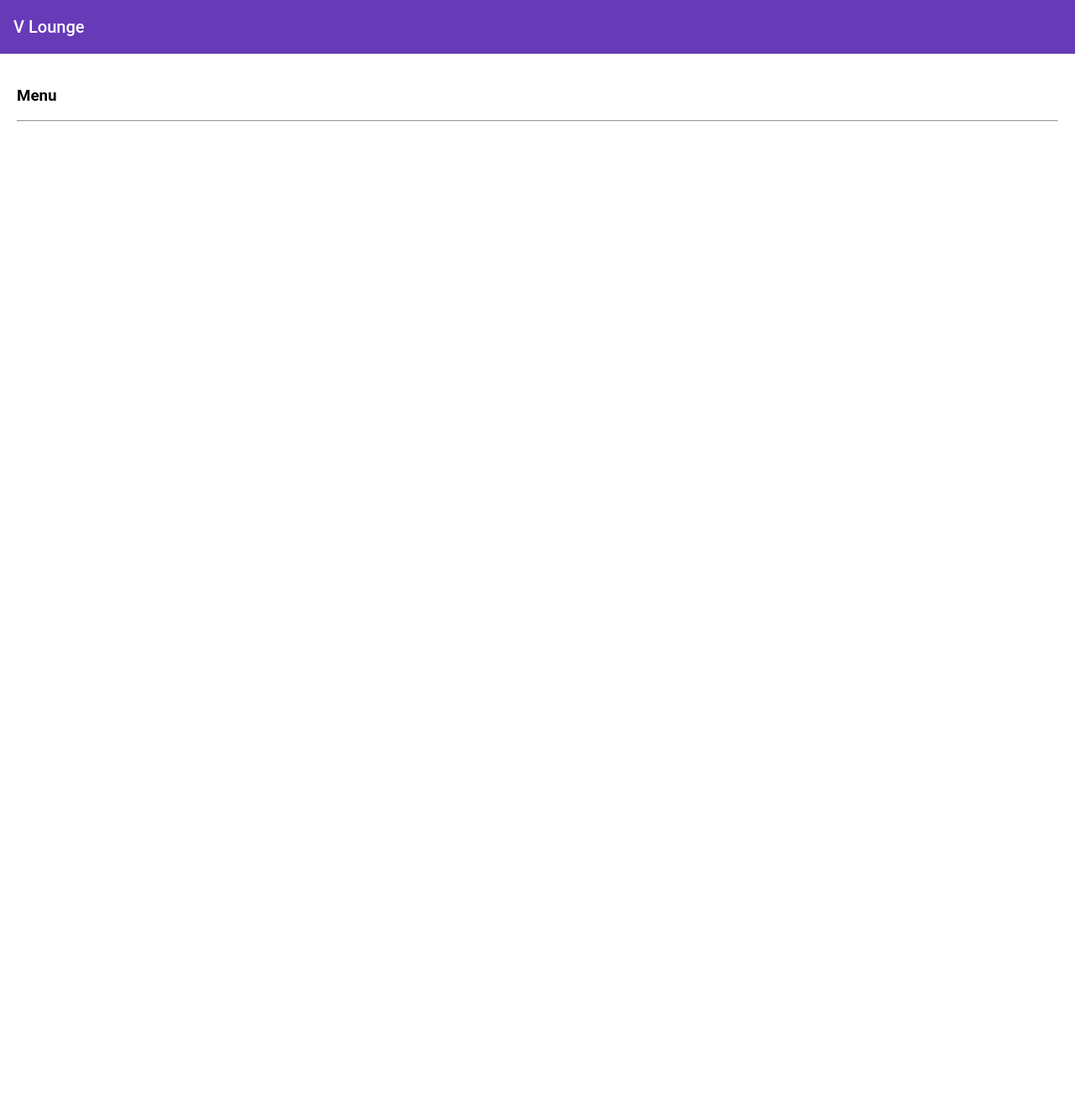
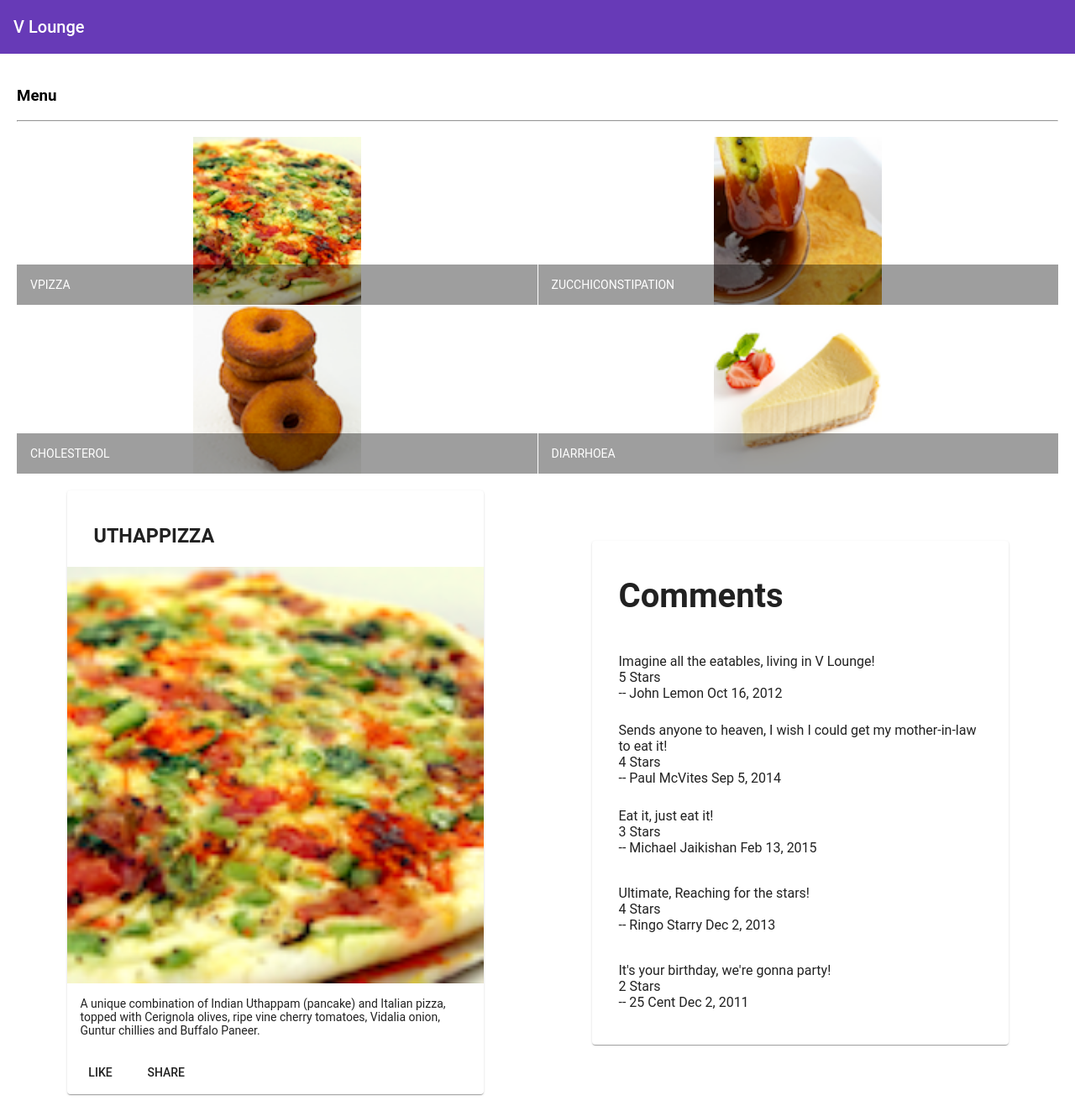
Before and after one commit to ChitralP/Angular-Modified, an Angular app: page / in a window 1280 px wide. Shown: the whole page at 84% size. Before the commit the page ends 800 px from the top, so only its background shows below. Built offline with nearby package versions, Linux system fonts and the light colour scheme.

Commit message:
Week 1 Final Commit

```diff
--- a/src/app/app.component.html
+++ b/src/app/app.component.html
@@ -1,3 +1,4 @@
 <mat-toolbar color="primary"> <span>V Lounge</span> </mat-toolbar>
 
 <app-menu></app-menu>
+<app-dish-detail></app-dish-detail>
--- a/src/app/app.module.ts
+++ b/src/app/app.module.ts
@@ -13,11 +13,14 @@ import { AppComponent } from './app.component';
 
 import 'hammerjs';
 import { MenuComponent } from './menu/menu.component';
+import { DishDetailComponent } from './dish-detail/dish-detail.component';
+
 
 @NgModule({
   declarations: [
     AppComponent,
-    MenuComponent
+    MenuComponent,
+    DishDetailComponent
   ],
   imports: [
     BrowserModule,
--- a/src/app/menu/menu.component.html
+++ b/src/app/menu/menu.component.html
@@ -9,7 +9,7 @@
     </div>
   </div>
 
-  <!-- <div fxFlex>
+   <div fxFlex>
     <mat-grid-list cols="2" rowHeight="200px">
       <mat-grid-tile *ngFor="let dish of dishes">
         <img height="200px" src={{dish.image}} alt={{dish.name}}>
@@ -20,7 +20,7 @@
     </mat-grid-list>
   </div>
 
-  <div fxFlex *ngIf="selectedDish">
+ <!-- <div fxFlex *ngIf="selectedDish">
     <mat-card>
       <mat-card-header>
         <mat-card-title>
```
